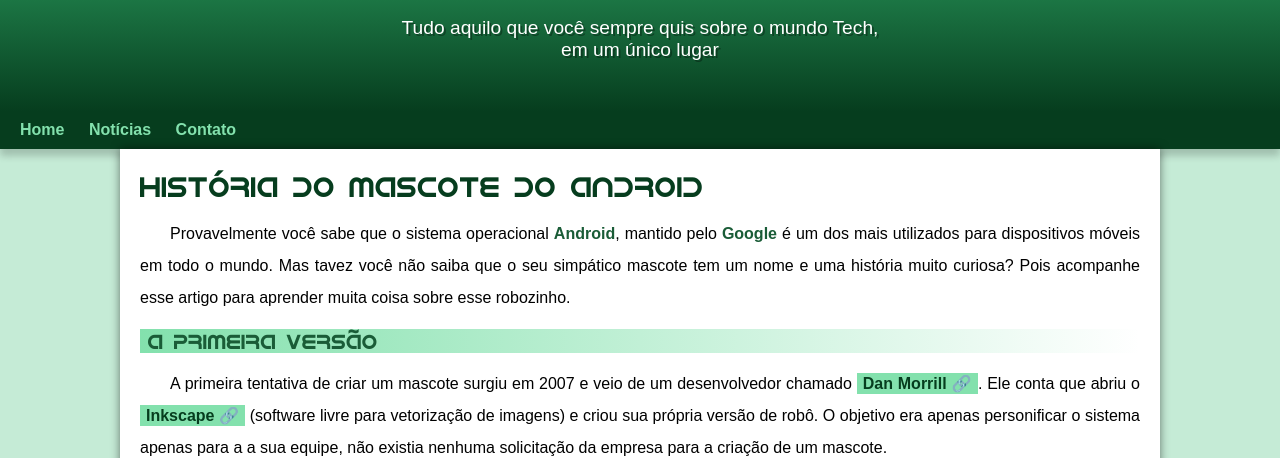
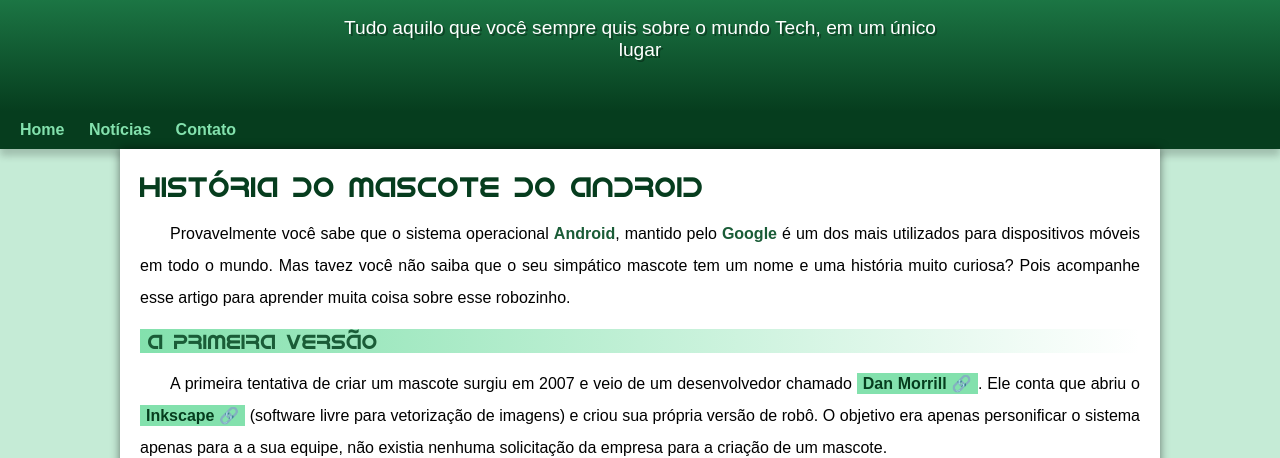
Before and after one commit to FBrunno96/projeto-android, a plain HTML site: page index.html in a window 1280 px wide. Shown: the part 100-558 px from the top of the page. Drawn offline with Linux system fonts and the light colour scheme.

Commit message:
Update style.css

```diff
--- a/estilo/style.css
+++ b/estilo/style.css
@@ -55,8 +55,9 @@ header > p {
     font-family: var(--fonte-padrao);
     font-size: 1.2em;
     color: white;
-    max-width: 500px;
-    padding: 0px 10px;
+    max-width: 600px;
+    padding-right: 10px;
+    padding-left: 10px;
     margin: auto;
     padding-bottom: 50px;
     text-shadow: 2px 2px 0px rgba(0, 0, 0, 0.329);
```
